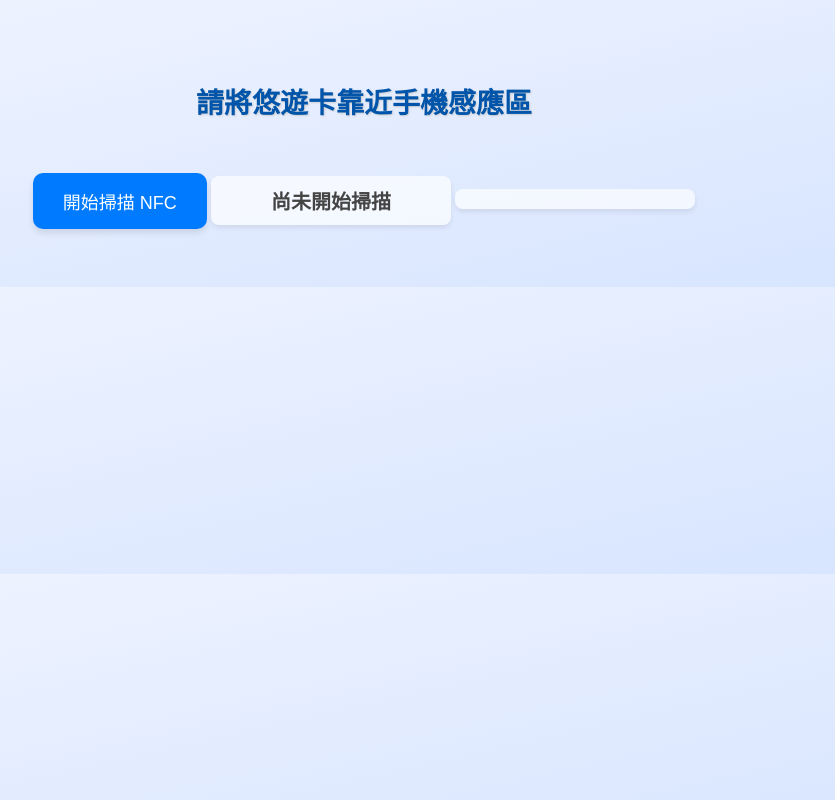
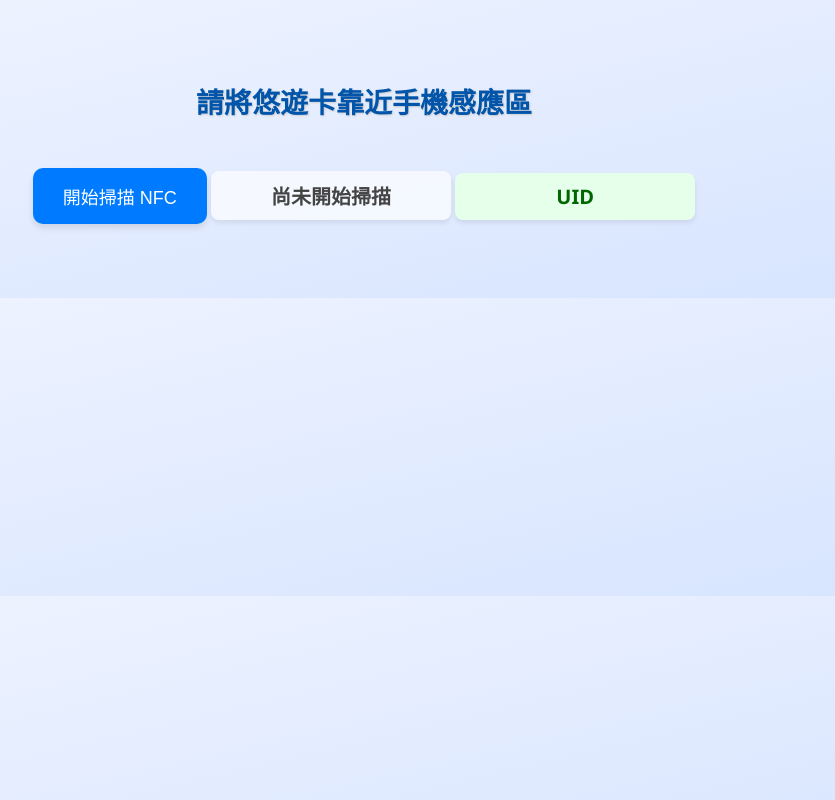
Before and after one commit to ROC-ARMY/nfc-user, a plain HTML site: page index.html in a window 1280 px wide. Shown: the whole page, without its empty margins (276-1111 px from the left). Drawn offline with Linux system fonts and the light colour scheme.

Commit message:
Update index.html

```diff
--- a/index.html
+++ b/index.html
@@ -34,25 +34,31 @@
       background-color: #0056b3;
       transform: translateY(-2px);
     }
-    span {
-      margin-top: 25px;
+    .status, .uid {
+      margin-top: 20px;
       font-size: 20px;
       font-weight: bold;
-      color: #444;
       padding: 10px;
-      background-color: #ffffffaa;
       display: inline-block;
       border-radius: 8px;
       min-width: 220px;
       box-shadow: 0 3px 5px rgba(0, 0, 0, 0.08);
+    }
+    .status {
+      background-color: #ffffffaa;
+      color: #444;
+    }
+    .uid {
+      background-color: #e6ffea;
+      color: #006600;
     }
   </style>
 </head>
 <body>
   <h2>請將悠遊卡靠近手機感應區</h2>
   <button id="scanBtn">開始掃描 NFC</button>
-  <span id="status1">尚未開始掃描</span>
-  <span id="status2"></span>
+  <p id="status" class="status">尚未開始掃描</p>
+  <p id="uid" class="uid">UID</p>
   <script>
     let lastUID = null;
     let lastReadTime = 0;
@@ -62,7 +68,8 @@
         try {
           const reader = new NDEFReader();
           await reader.scan();
-          document.getElementById("status1").textContent = "等待感應卡片...";
+         document.getElementById("status").textContent = "等待感應卡片...";
+          document.getElementById("uid").textContent = "-";
 
           reader.onreading = (event) => {
             const uid = event.serialNumber;
@@ -74,8 +81,8 @@
             }
             lastUID = uid;
             lastReadTime = now;
-            document.getElementById("status1").textContent = "讀取成功，UID: ";
-            document.getElementById("status2").textContent = uid;
+            document.getElementById("status").textContent = "讀取成功 ✅UID: ";
+            document.getElementById("uid").textContent =  uid;
 
           };
 
```
